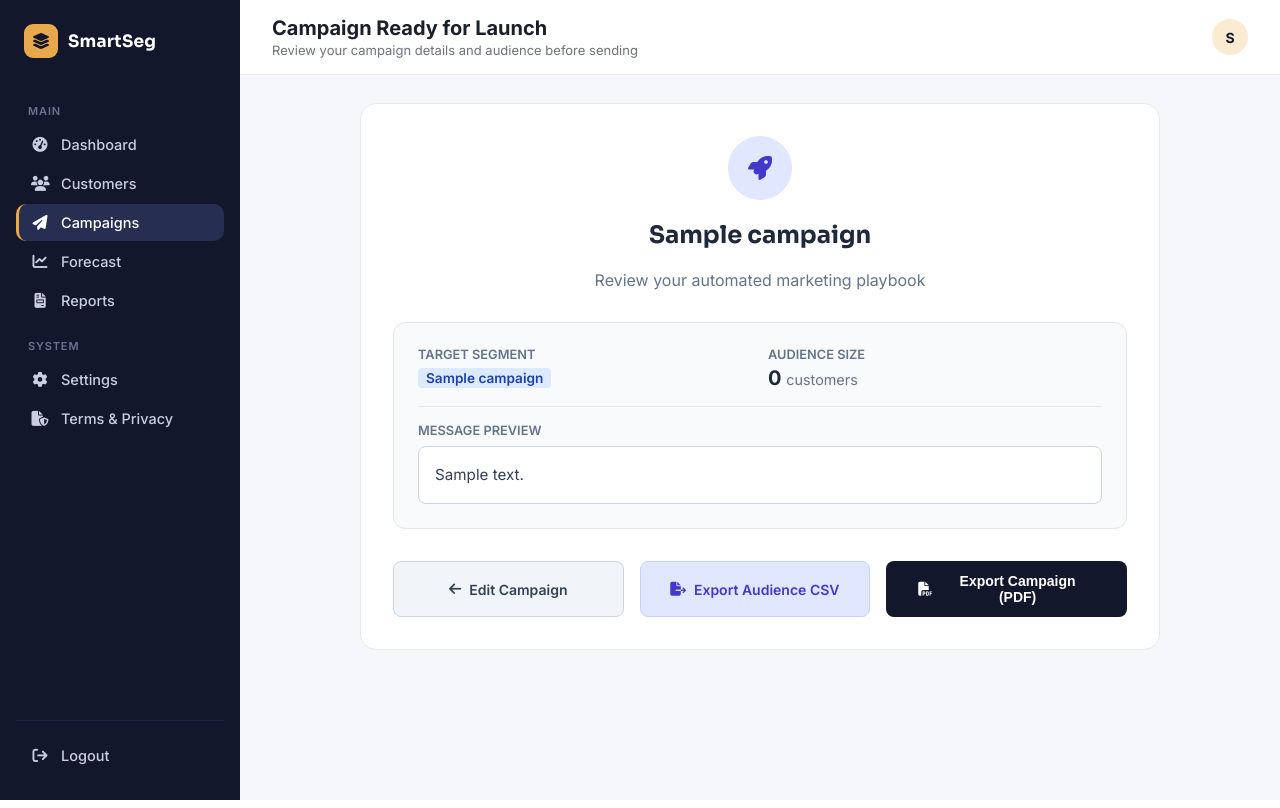
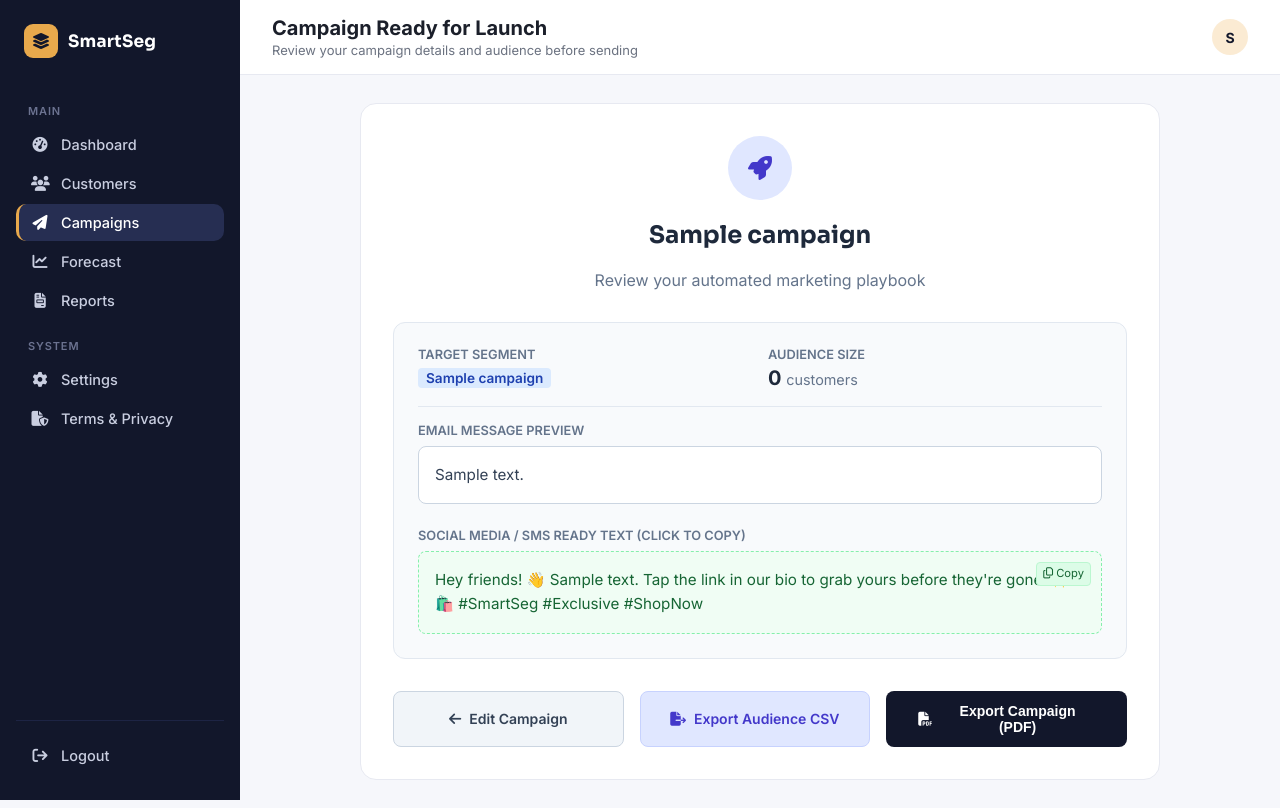
Before and after one commit to Dev-Vic03/smartseg_system, a Flask app: page /campaigns/1/summary in a window 1280 px wide. Run offline with Flask 3, Linux system fonts and the light colour scheme; the visitor is signed in with stand-in values (Sample User, id 1); tables that the repository leaves empty hold one stand-in row (values such as "Sample post"); parts of the project's set-up code (start-up, migrations or seed data) failed here and were passed over; some libraries are stand-ins or nearby versions.

Commit message:
Fixed update

```diff
--- a/app.py
+++ b/app.py
@@ -340,7 +340,7 @@ def create_app():
             return render_template(
                 'forecast.html',
                 at_risk_customers=[],
-                projections={'vip': 0, 'loyal': 0, 'regular': 0, 'at_risk': 0}
+                projections=[]
             )
 
         return render_template(
--- a/routes/campaigns.py
+++ b/routes/campaigns.py
@@ -9,6 +9,9 @@ campaigns_bp = Blueprint('campaigns', __name__)
 def index():
     user_id = session['user_id']
     user_campaigns = Campaign.query.filter_by(user_id=user_id).all()
+    from database.models import Customer
+    active_count = len(user_campaigns)
+    total_audience = Customer.query.filter_by(user_id=user_id).count()
 
     default_templates = {
         'At-Risk': {'subject': 'We miss you! Here is 20% off', 'body': 'Hi {name}, come back and get 20% off your next purchase with code WE_MISS_YOU.'},
@@ -16,7 +19,7 @@ def index():
         'Loyal': {'subject': 'Thank you for being with us', 'body': 'Hi {name}, we appreciate your loyalty! Enjoy double points on your next order.'},
         'Regular': {'subject': 'Discover popular arrivals', 'body': 'Hi {name}, check out our trending items curated for you this week.'}
     }
-    return render_template('campaigns.html', campaigns=user_campaigns, templates=default_templates)
+    return render_template('campaigns.html', campaigns=user_campaigns, templates=default_templates, active_count=active_count, total_audience=total_audience)
 
 @campaigns_bp.route('/campaigns/create', methods=['POST'])
 @login_required
--- a/routes/customers.py
+++ b/routes/customers.py
@@ -5,9 +5,6 @@ from flask import Blueprint, render_template, request, redirect, url_for, sessio
 from database.models import db, Customer, Sale, Segment
 from utils.decorators import login_required, admin_required
 
-from flask import Blueprint, render_template, request, session, jsonify, flash, redirect, url_for
-from database.models import db, Customer, Segment
-from utils.decorators import login_required
 
 customers_bp = Blueprint('customers', __name__, url_prefix='/customers')
 
--- a/templates/campaign_summary.html
+++ b/templates/campaign_summary.html
@@ -32,8 +32,16 @@
     </div>
 
     <div>
-      <div style="font-size: 0.8rem; color: #64748b; font-weight: 600; text-transform: uppercase; margin-bottom: 0.5rem;">Message Preview</div>
+      <div style="font-size: 0.8rem; color: #64748b; font-weight: 600; text-transform: uppercase; margin-bottom: 0.5rem;">Email Message Preview</div>
       <div style="background: #ffffff; border: 1px solid #cbd5e1; border-radius: 8px; padding: 1rem; color: #334155; font-size: 0.95rem; line-height: 1.6; white-space: pre-wrap;">{{ campaign.body_template }}</div>
+    </div>
+
+    <div style="margin-top: 1.5rem;">
+      <div style="font-size: 0.8rem; color: #64748b; font-weight: 600; text-transform: uppercase; margin-bottom: 0.5rem;">Social Media / SMS Ready Text (Click to Copy)</div>
+      <div id="readyText" style="background: #f0fdf4; border: 1px dashed #86efac; border-radius: 8px; padding: 1rem; color: #166534; font-size: 0.95rem; line-height: 1.6; position: relative; cursor: pointer;" onclick="navigator.clipboard.writeText(this.innerText.replace('Copy', '').trim()); Swal.fire({toast: true, position: 'top-end', icon: 'success', title: 'Copied to clipboard!', showConfirmButton: false, timer: 1500})">
+        Hey friends! 👋 {{ campaign.body_template | replace('{name}', '') }} Tap the link in our bio to grab yours before they're gone! ✨🛍️ #SmartSeg #Exclusive #ShopNow
+        <span style="position: absolute; right: 10px; top: 10px; background: #dcfce7; border: 1px solid #bbf7d0; padding: 2px 6px; border-radius: 4px; font-size: 0.7rem; color: #166534;"><i class="fa-regular fa-copy"></i> Copy</span>
+      </div>
     </div>
   </div>
 
--- a/templates/campaigns.html
+++ b/templates/campaigns.html
@@ -14,7 +14,7 @@
     </div>
     <div>
       <span style="font-size: 0.8rem; color: #64748b; font-weight: 600; text-transform: uppercase;">Active Campaigns</span>
-      <h3 style="margin: 0; font-size: 1.5rem; font-weight: 700; color: #1e293b;">4</h3>
+      <h3 style="margin: 0; font-size: 1.5rem; font-weight: 700; color: #1e293b;">{{ active_count }}</h3>
     </div>
   </div>
 
@@ -24,7 +24,7 @@
     </div>
     <div>
       <span style="font-size: 0.8rem; color: #64748b; font-weight: 600; text-transform: uppercase;">Total Audience</span>
-      <h3 style="margin: 0; font-size: 1.5rem; font-weight: 700; color: #1e293b;">1,420</h3>
+      <h3 style="margin: 0; font-size: 1.5rem; font-weight: 700; color: #1e293b;">{{ total_audience }}</h3>
     </div>
   </div>
 
--- a/templates/customers.html
+++ b/templates/customers.html
@@ -20,7 +20,7 @@
         <option value="At-Risk" {% if segment_filter == 'At-Risk' %}selected{% endif %}>At-Risk</option>
       </select>
     </div>
-    <button type="submit" class="btn btn-primary" style="padding: 0.65rem 1.5rem; height: auto;"><i class="fa-solid fa-magnifying-glass"></i> Filter</button>
+    <button type="submit" class="btn btn-primary" style="padding: 0.4rem 1rem; font-size: 0.9rem; height: fit-content; align-self: flex-end; margin-bottom: 0.2rem;"><i class="fa-solid fa-magnifying-glass"></i> Filter</button>
   </form>
 </div>
 
```
